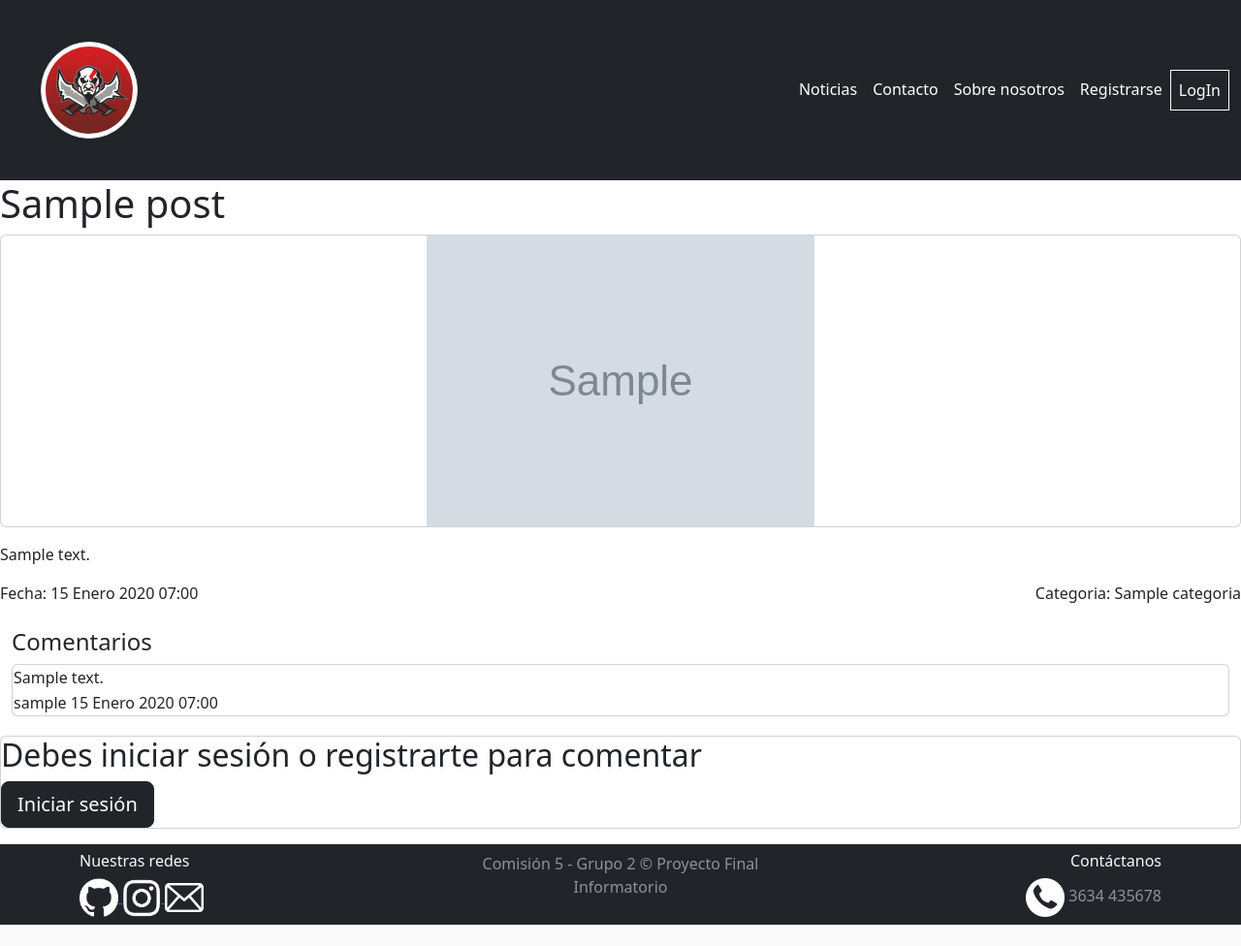
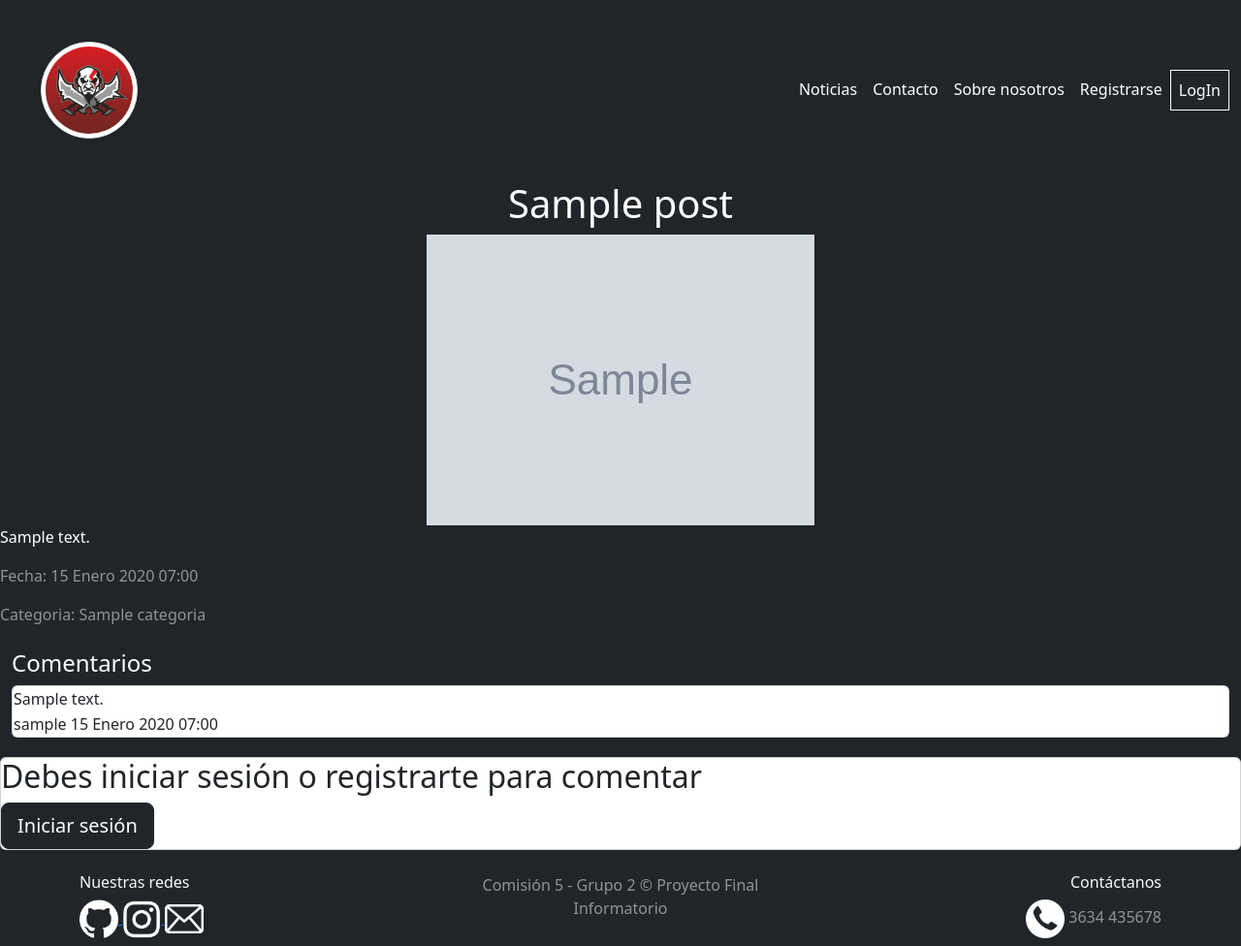
Before and after one commit to Casullo/FINAL_PRO, a Django app: page /posts/1 in a window 1280 px wide. Shown: the whole page at 97% size. Before the commit the page ends 954 px from the top, so only its background shows below. Run offline with Django 5.2, Linux system fonts and the light colour scheme; tables that the repository leaves empty hold one stand-in row (values such as "Sample post"); grey boxes marked "Sample" are stand-in pictures.

Commit message:
mod templates

```diff
--- a/blog/templates/base.html
+++ b/blog/templates/base.html
@@ -25,8 +25,8 @@
 
     </head>
 
-    <body >
-        <header>
+    <body style="background-color: #212529;">
+      <header>
             <!-- place navbar here -->
             <nav class="navbar navbar-expand-lg navbar-dark bg-dark text-neon">
 
--- a/blog/templates/index.html
+++ b/blog/templates/index.html
@@ -2,7 +2,7 @@
 
 {% block contenido %}
 
-<body style="background-color: #212529;"></body>
+<body style="background-color: #212529;">
     <div class="text-center my-5 text-white-50" >
         <h1 class="display-4">JUEGOLANDIA</h1>
         <p class="lead">Bienvenido al mejor sitio web con noticias de Juegos y Diversión</p>
--- a/blog/templates/perfil.html
+++ b/blog/templates/perfil.html
@@ -3,14 +3,15 @@
 {% block titulo %} Perfil de usuario {% endblock titulo%}
 
 {% block contenido %}
+<div class="mt-5 card d-flex row mb-2 text-white bg-dark">
 <h1>Perfil de usuarios</h1>
 
-<h1>Id Usuario :{{usuarios.id}}</h1>
+<h1>Id Usuario: {{usuarios.id}}</h1>
 <h1>Username: {{usuarios.username}}</h1>
 <h1>Email: {{usuarios.email}}</h1>
 {% if usuarios.icono %}
 <img src="{{usuarios.icono.url }}" alt="asd" class="img-perfil">
 {% endif %}
-
+</div>
 
 {% endblock contenido %}
--- a/blog/templates/posts/nosotros.html
+++ b/blog/templates/posts/nosotros.html
@@ -9,7 +9,7 @@
     <div class="col-md-8 offset-md-2">
       <h1 class="text-center">Grupo 2</h1>
       <hr>
-      <h2 class="text-center">Integrantes</h2>
+      <h2 class="text-center text-white">Integrantes</h2>
       <ul class="list-group list-group-flush">
         <li class="list-group-item">Pokorasky Gabriel</li>
         <li class="list-group-item">Alvarez Matías</li>
--- a/blog/templates/posts/post_individual.html
+++ b/blog/templates/posts/post_individual.html
@@ -2,14 +2,14 @@
 {% load static %}
 
 {% block contenido %}
-
+<body style="background-color: #212529; ">
+<center>
+<div class="mb-2, mx-auto text-white" style="width: fit-content;">
 <h1>{% block titulo %} {{ posts.titulo }} {% endblock titulo %}</h1>
-<div class="card mb-3">
-<div class="mx-auto" style="width: fit-content;">
   <img src="{{ posts.imagen.url }}" class="img-fluid" alt="{{ noticia }}">
+</center>
+<p class="text-justify text-white">{{ posts.texto }}</p>
 </div>
-</div>
-  <p class="text-justify">{{ posts.texto }}</p>
   {% if user.id == posts.autor_id %}
   <div class="container mt-5">
     <div class="row mb-4">
@@ -18,19 +18,20 @@
   <a href="{% url 'apps.posts:eliminar_post' posts.pk %}" class="btn btn-dark btn-sm rounded-pill">Eliminar post</a>
   </div>
   {% endif %}
-  <div class="d-flex justify-content-between mb-2">
+  <div class="d-flex row mb-2 text-white-50">
     <p>Fecha: {{ posts.fecha }}</p>
+    <br>
     <p>Categoria: {{ posts.categoria }}</p>
   </div>
   {% if user.id == posts.autor_id %}
-  <div class="d-flex align-items-center mb-3">  <img src="https://th.bing.com/th/id/R.0ababdb27dd0bb71f21f03c98b6cd6f1?rik=%2fiVDxahrgNztPA&pid=ImgRaw&r=0" width="20px" alt="Autor">
+  <div class="text-light d-flex align-items-center mb-3">  <img src="https://th.bing.com/th/id/R.0ababdb27dd0bb71f21f03c98b6cd6f1?rik=%2fiVDxahrgNztPA&pid=ImgRaw&r=0" width="20px" alt="Autor">
     <p class="ms-2">{{ posts.autor }}</p>
   </div>
   {%endif%}
 
   <!-- agregar comentarios -->
 
-<div class="container-fluid" style="margin-bottom: 20px;">
+<div class="container-fluid text-white" style="margin-bottom: 20px;">
 <h4>Comentarios</h4>
     {% for comentario in comentarios %}
     <div class="card mb-3">
@@ -68,4 +69,5 @@
       </form>
 </div>
 </div>
+</body>
 {% endblock contenido %}
--- a/blog/templates/posts/posts.html
+++ b/blog/templates/posts/posts.html
@@ -3,6 +3,7 @@
 
 
 {% block contenido %}
+<body style="background-color: #212529;">
 
 <hr>
 <section>
@@ -35,5 +36,6 @@
         {% endfor %}
     </div>
 </div>
+</body>
 
 {% endblock %}
--- a/blog/templates/registro.html
+++ b/blog/templates/registro.html
@@ -1,10 +1,11 @@
 {% extends 'base.html' %}
-
 {% load static %}
 
 <title>{% block title %} Registro de usuario {% endblock title %}</title>
 
 {% block contenido %}
+<body style="background-color: #212529;">
+
 <div class="container mt-5">
   <div class="card">
     <div class="card-header">
@@ -27,5 +28,6 @@
     </div>
   </div>
 </div>
+</body>
 
   {% endblock %}
```
Also changed, not shown: blog/templates/login.html (+13 -10 lines).
